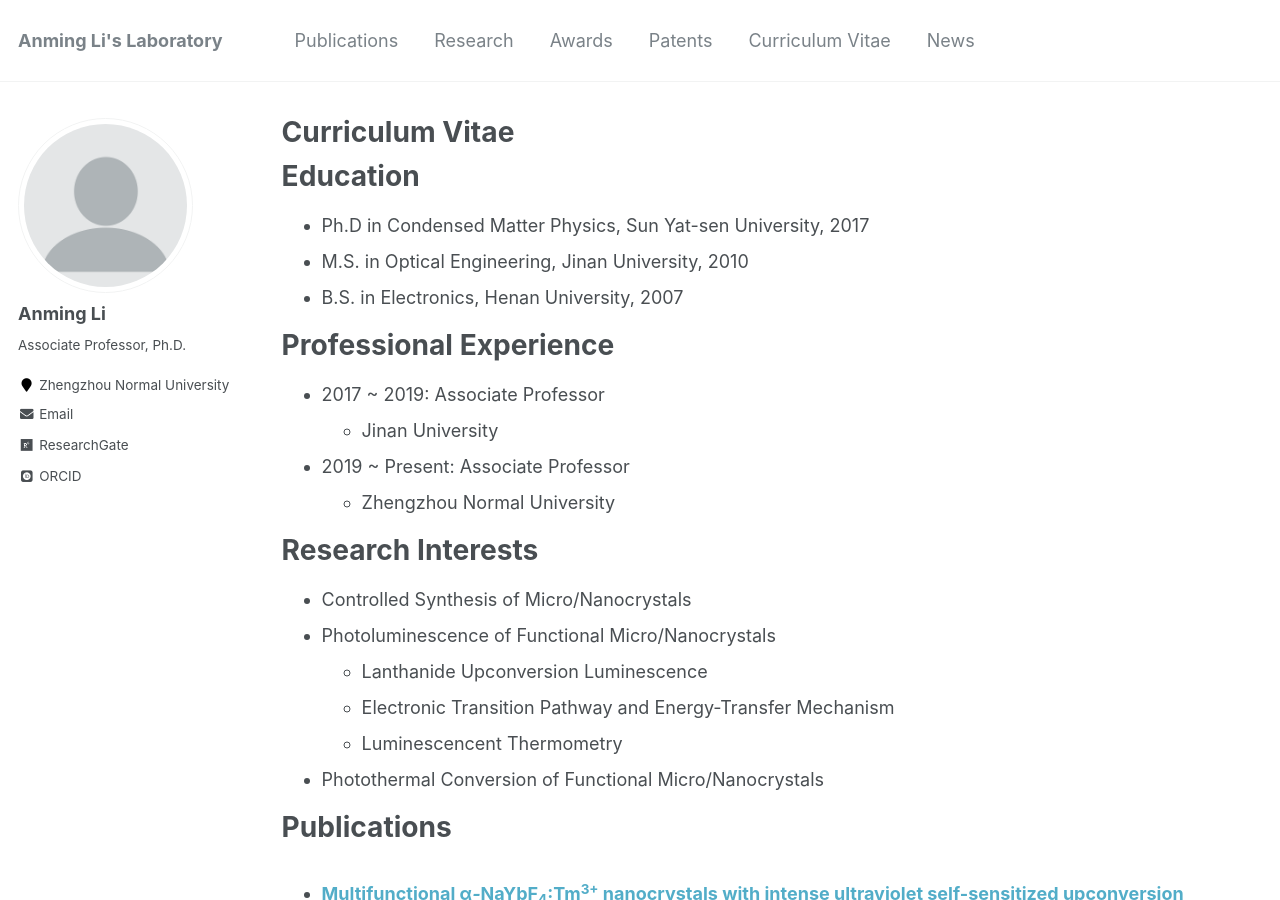
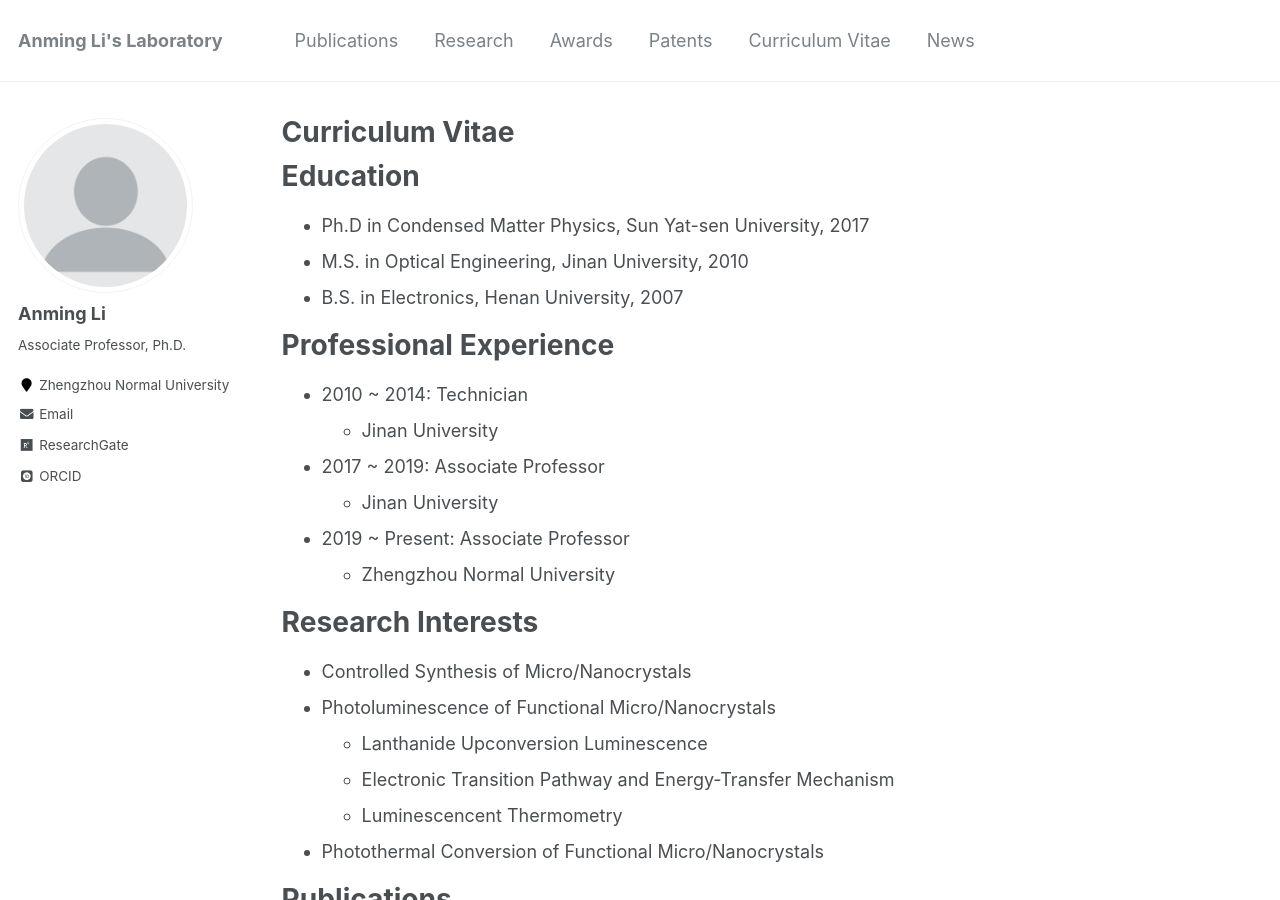
Before and after one commit to ucnclab/ucnclab.github.io, a Jekyll site: the page built from _pages/cv.md, in a window 1280 px wide and 900 px high. Built offline with Jekyll 4.4.1, drawn with Linux system fonts in a browser that asks for light colours; some web fonts are replaced; formulas are drawn with MathJax 3; comment, search, counter and statistics services are not loaded.

Commit message:
Update cv.md

```diff
--- a/_pages/cv.md
+++ b/_pages/cv.md
@@ -17,6 +17,9 @@
 
 Professional Experience
 ======
+* 2010 ~ 2014: Technician
+  * Jinan University
+
 * 2017 ~ 2019: Associate Professor
   * Jinan University
 
```
